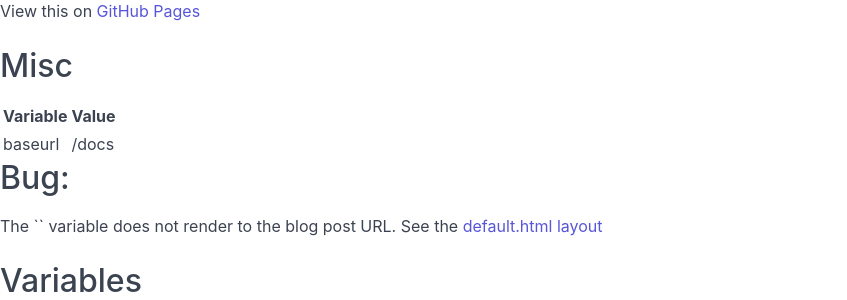
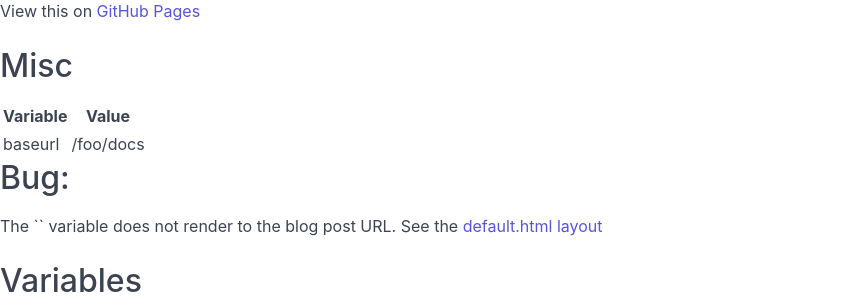
Before and after one commit to tomcam/foo, a Jekyll site: the page built from docs/README.md, in a window 1280 px wide. Shown: the part 331-631 px from the top of the page, without its empty margins (0-847 px from the left). Built offline with Jekyll 4.4.1, drawn with Linux system fonts in a browser that asks for light colours; our own code applies the rules of GitHub Pages for plain Markdown files.

Commit message:
Update _config.yml

```diff
--- a/docs/_config.yml
+++ b/docs/_config.yml
@@ -1,3 +1,3 @@
 theme: jekyll-theme-hacker
 thesitename: foo
-baseurl: /docs
+baseurl: /foo/docs
```
